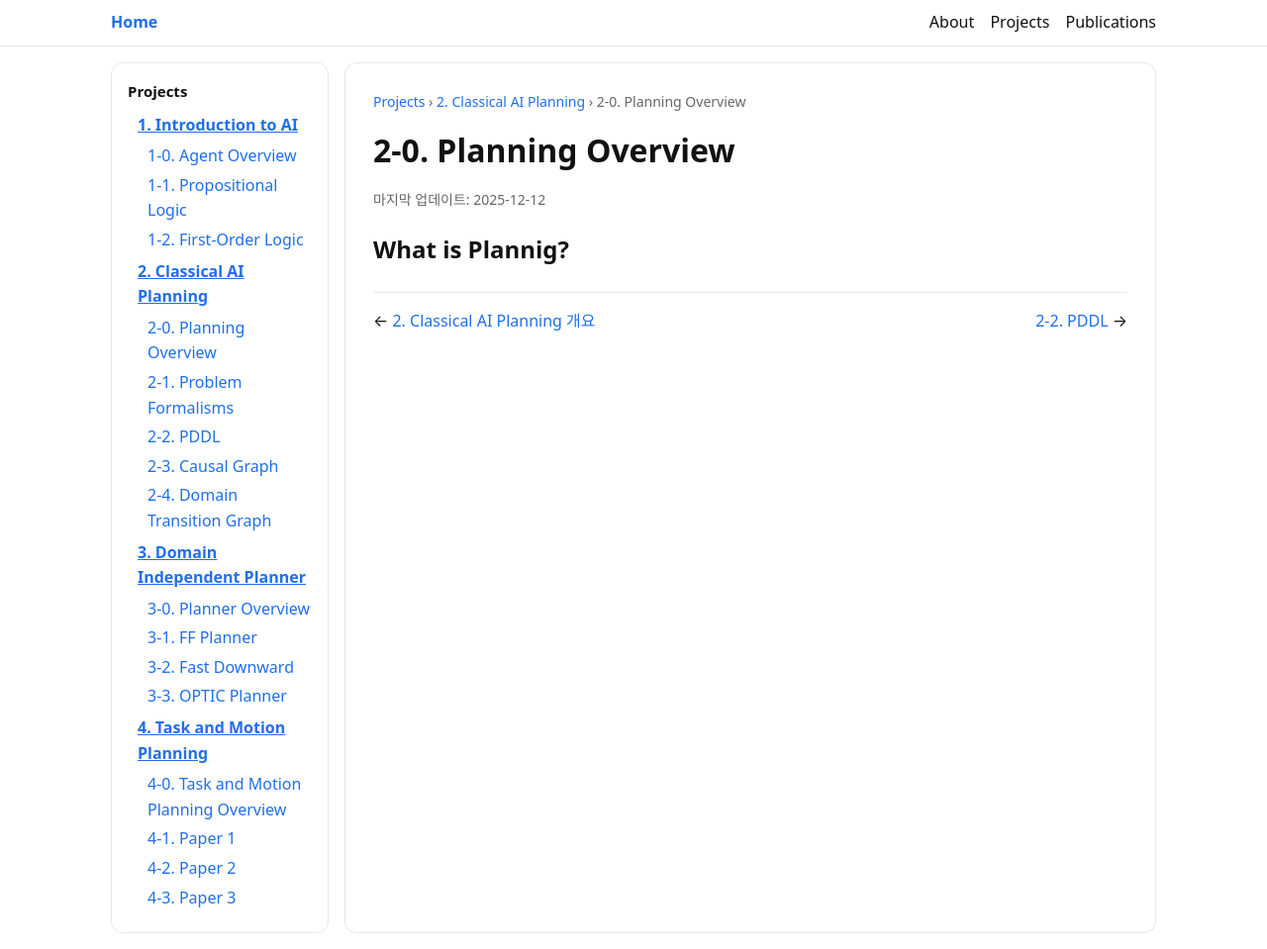
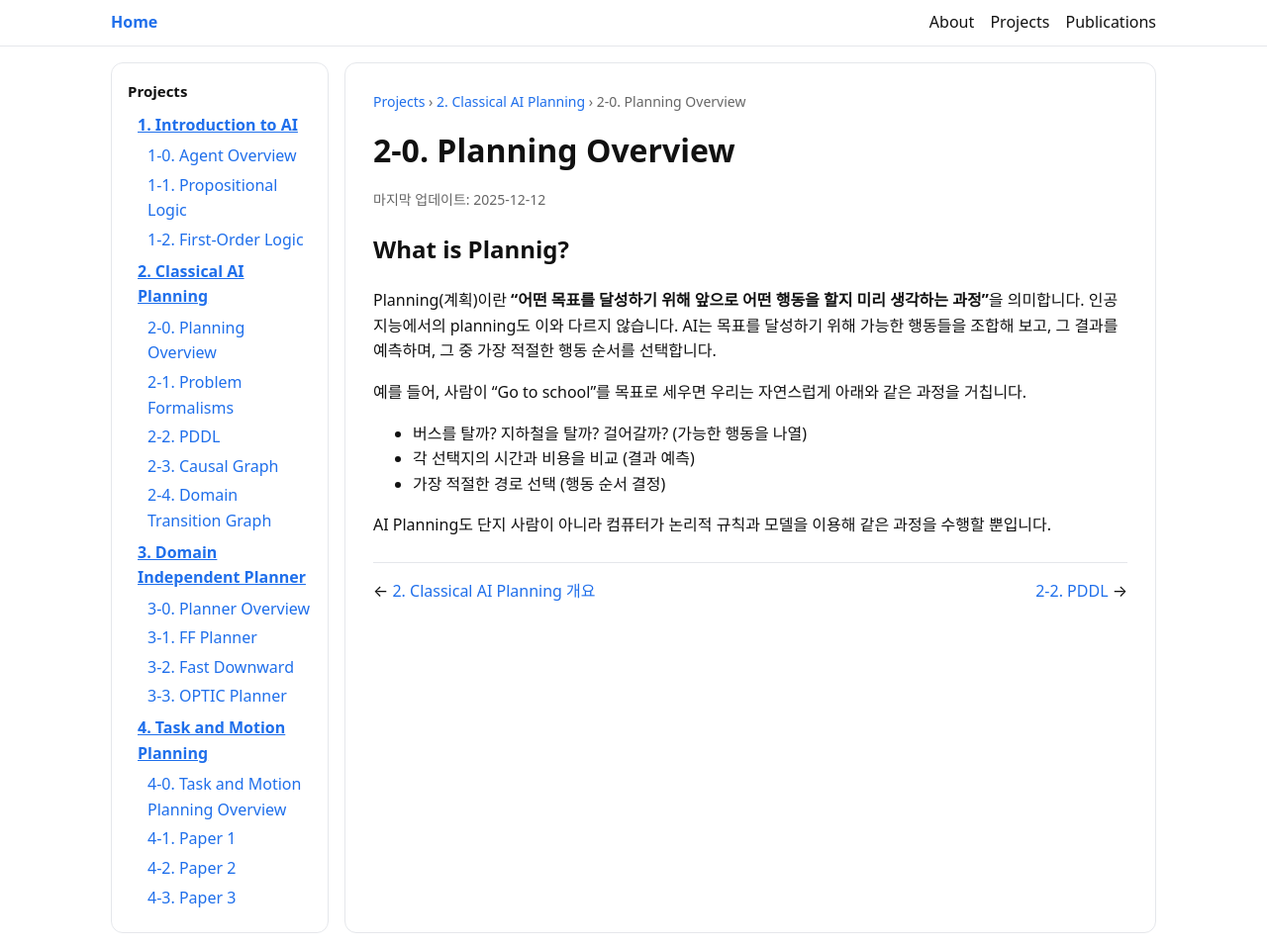
Before and after one commit to ChoRongCho/ChoRongCho.github.io, a Jekyll site: the page built from projects/2-classical-ai/2-0-overview.html, in a window 1280 px wide and 959 px high. Shown: the whole window at 99% size. Built offline with Jekyll 4.4.1, drawn with Linux system fonts in a browser that asks for light colours.

Commit message:
new style

```diff
--- a/index.html
+++ b/index.html
@@ -5,6 +5,6 @@ title: "Home"
 
 <h1>Welcome</h1>
 
-<p>Hi, I'm Changmin Park and Aram Lee 찡찡, the PhD student.</p>
-<p>아루미가 젤루젤루 기여워요 쿄쿄쿄</p>
+<p>Hi, I'm Changmin Park, the PhD student.</p>
+<!-- <p>아루미가 젤루젤루 기여워요 쿄쿄쿄</p> -->
 <p>Contact: cmp9877@gmail.com</p>
--- a/projects/2-classical-ai/2-0-overview.html
+++ b/projects/2-classical-ai/2-0-overview.html
@@ -14,7 +14,16 @@ title: "2-0. Planning Overview"
 <p class="meta">마지막 업데이트: 2025-12-12</p>
 
 <h2>What is Plannig?</h2>
-
+<p> Planning(계획)이란 <b>“어떤 목표를 달성하기 위해 앞으로 어떤 행동을 할지 미리 생각하는 과정”</b>을 의미합니다.
+    인공지능에서의 planning도 이와 다르지 않습니다. AI는 목표를 달성하기 위해 가능한 행동들을 조합해 보고,
+     그 결과를 예측하며, 그 중 가장 적절한 행동 순서를 선택합니다. </p>
+<p> 예를 들어, 사람이 “Go to school”를 목표로 세우면 우리는 자연스럽게 아래와 같은 과정을 거칩니다. </p>
+<ul>
+  <li>버스를 탈까? 지하철을 탈까? 걸어갈까? (가능한 행동을 나열)</li>
+  <li>각 선택지의 시간과 비용을 비교 (결과 예측)</li>
+  <li>가장 적절한 경로 선택 (행동 순서 결정)</li>
+</ul>
+<p> AI Planning도 단지 사람이 아니라 컴퓨터가 논리적 규칙과 모델을 이용해 같은 과정을 수행할 뿐입니다. </p>
 
 <div class="prevnext">
   <span>← <a href="/projects/2-classical-ai/index.html">2. Classical AI Planning 개요</a></span>
```
